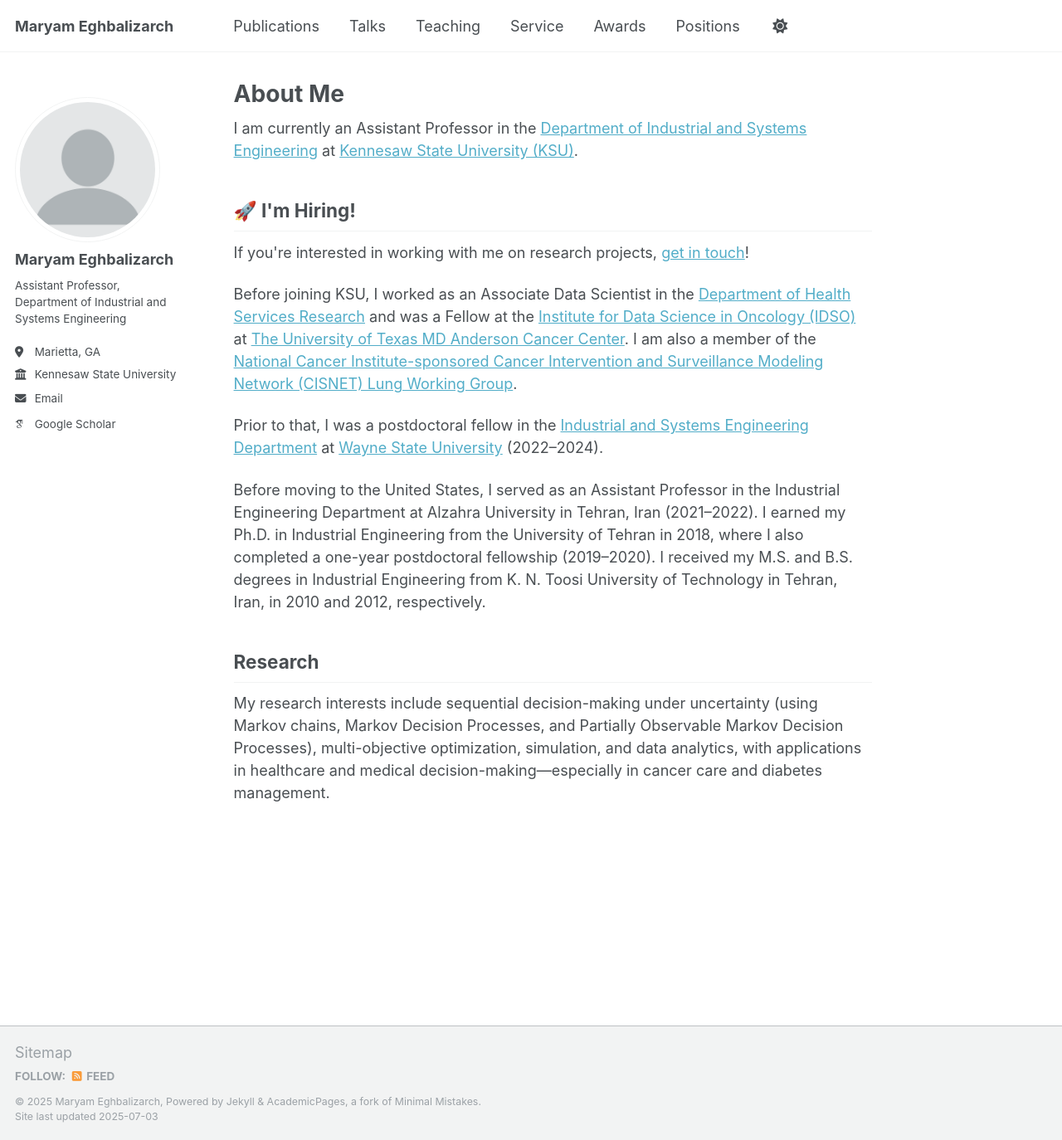
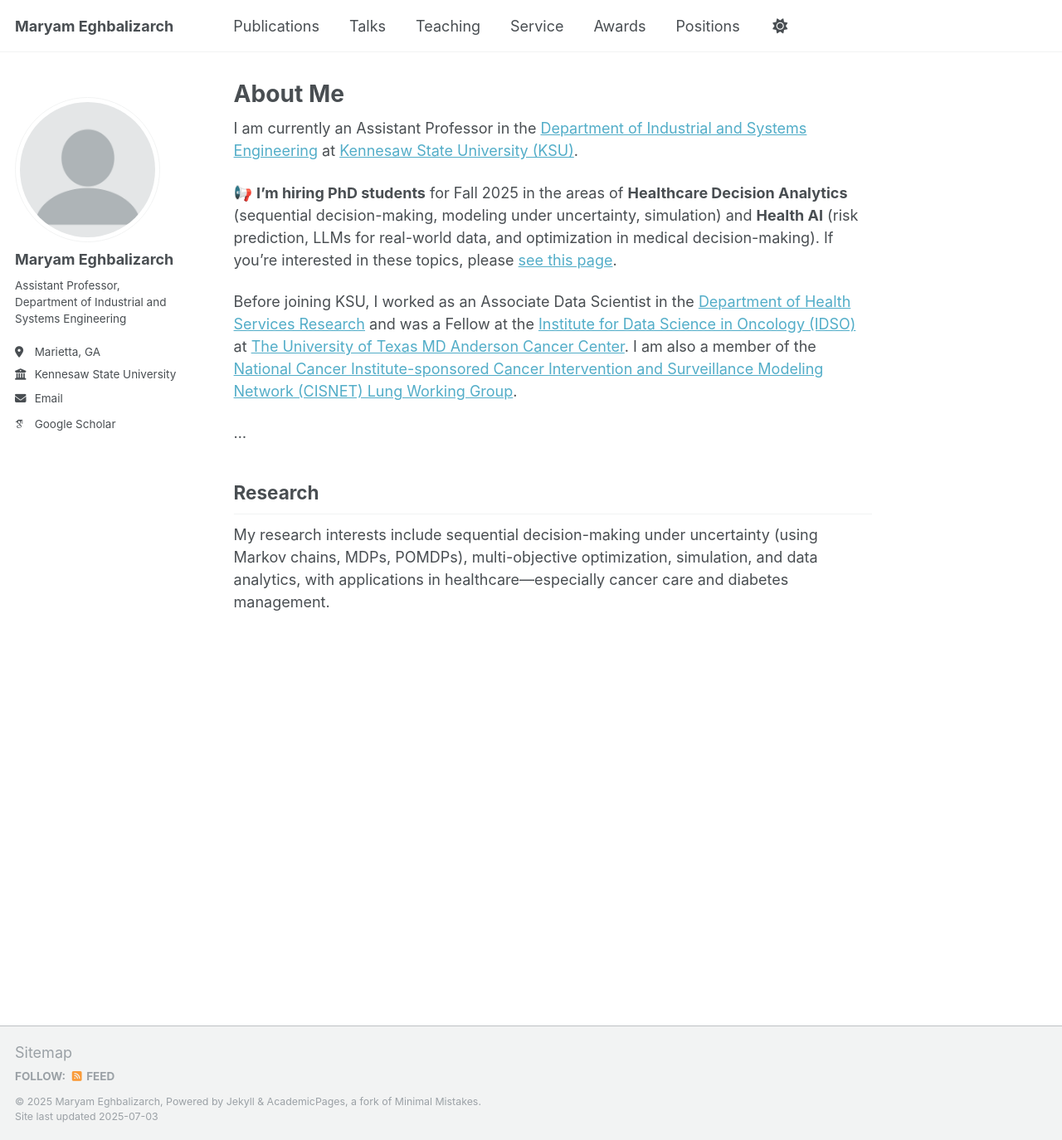
Before and after one commit to meghbalizarch/meghbalizarch.github.io, a Jekyll site: the page built from _pages/about.md, in a window 1280 px wide and 1374 px high. Shown: the whole window at 83% size. Built offline with Jekyll 4.4.1, drawn with Linux system fonts in a browser that asks for light colours; some web fonts are replaced; a script that is not in the unit is left out.

Commit message:
Update about.md

```diff
--- a/_pages/about.md
+++ b/_pages/about.md
@@ -9,17 +9,14 @@ redirect_from:
 
 I am currently an Assistant Professor in the [Department of Industrial and Systems Engineering](https://www.kennesaw.edu/spceet/academics/industrial-systems-engineering/index.php) at [Kennesaw State University (KSU)](https://www.kennesaw.edu/).
 
-<div class="announcement-box">
-  <h2>🚀 I'm Hiring!</h2>
-  <p>If you're interested in working with me on research projects, <a href="/join">get in touch</a>!</p>
+<div class="highlight-box">
+  <p>📢 <strong>I’m hiring PhD students</strong> for Fall 2025 in the areas of <strong>Healthcare Decision Analytics</strong> (sequential decision-making, modeling under uncertainty, simulation) and <strong>Health AI</strong> (risk prediction, LLMs for real-world data, and optimization in medical decision-making). If you’re interested in these topics, please <a href="/join">see this page</a>.</p>
 </div>
 
 Before joining KSU, I worked as an Associate Data Scientist in the [Department of Health Services Research](https://www.mdanderson.org/research/departments-labs-institutes/departments-divisions/health-services-research.html) and was a Fellow at the [Institute for Data Science in Oncology (IDSO)](https://www.mdanderson.org/research/departments-labs-institutes/institutes/institute-for-data-science-in-oncology.html) at [The University of Texas MD Anderson Cancer Center](https://www.mdanderson.org/). I am also a member of the [National Cancer Institute-sponsored Cancer Intervention and Surveillance Modeling Network (CISNET) Lung Working Group](https://cisnet.cancer.gov/lung/).
 
-Prior to that, I was a postdoctoral fellow in the [Industrial and Systems Engineering Department](https://engineering.wayne.edu/industrial-systems) at [Wayne State University](https://wayne.edu/) (2022–2024).
-
-Before moving to the United States, I served as an Assistant Professor in the Industrial Engineering Department at Alzahra University in Tehran, Iran (2021–2022). I earned my Ph.D. in Industrial Engineering from the University of Tehran in 2018, where I also completed a one-year postdoctoral fellowship (2019–2020). I received my M.S. and B.S. degrees in Industrial Engineering from K. N. Toosi University of Technology in Tehran, Iran, in 2010 and 2012, respectively.
+...
 
 ## Research
 
-My research interests include sequential decision-making under uncertainty (using Markov chains, Markov Decision Processes, and Partially Observable Markov Decision Processes), multi-objective optimization, simulation, and data analytics, with applications in healthcare and medical decision-making—especially in cancer care and diabetes management.
+My research interests include sequential decision-making under uncertainty (using Markov chains, MDPs, POMDPs), multi-objective optimization, simulation, and data analytics, with applications in healthcare—especially cancer care and diabetes management.
```
